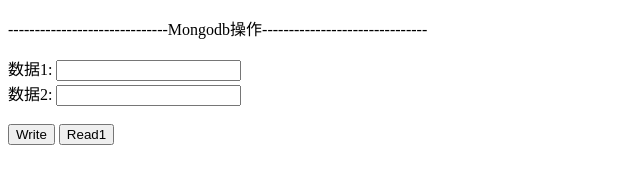
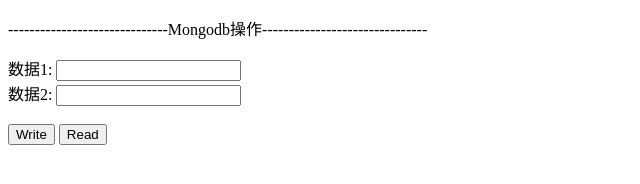
Before and after one commit to jiuxingttc/NodejsMongodbLog, a website: page public/index.html in a window 1280 px wide. Shown: the full height of the page, 0-640 px from the left. Drawn offline with Linux system fonts and the light colour scheme.

Commit message:
Add  a file

```diff
--- a/public/index.html
+++ b/public/index.html
@@ -12,7 +12,7 @@
         数据1: <input type="text" name="first"><br>
         数据2: <input type="text" name="second"><br><br>
         <input type="submit" name="submit1" value="Write">
-        <input type="submit" name="submit1" value="Read1">
+        <input type="submit" name="submit1" value="Read">
     </form>
 
 </body>
```
